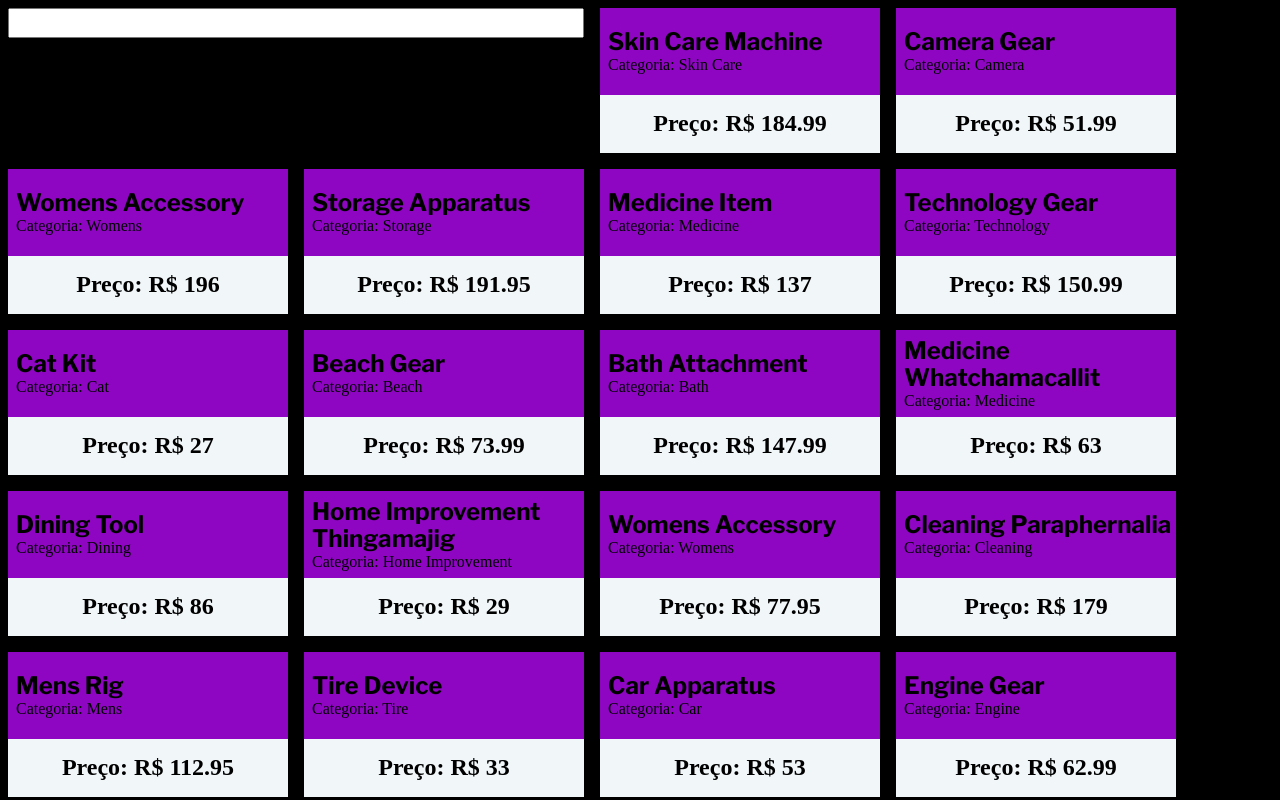
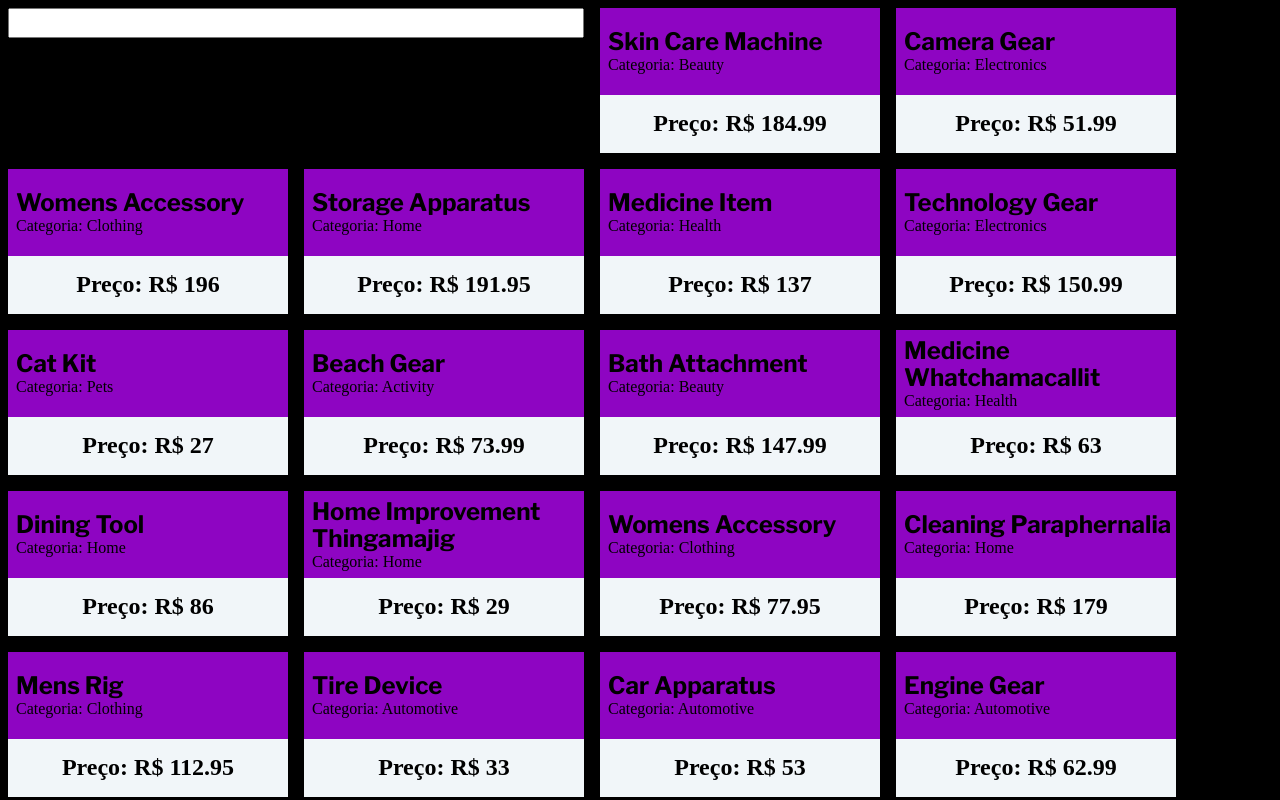
Before and after one commit to RenanVidal/sopa-de-letrinhas, a React (Vite) app: page / in a window 1280 px wide. Shown: the top 800 px of the page. Built offline with nearby package versions, Linux system fonts and the light colour scheme.

Commit message:
1 file modified

```diff
--- a/src/Components/Cards/index.tsx
+++ b/src/Components/Cards/index.tsx
@@ -5,7 +5,7 @@ export default function Card({ item }) {
     <div className={card.card}>
         <div className={card.heading}>
           <h1 className={card.title}>{item.product_name}</h1>
-          <p>Categoria: {item.product_subcategory}</p>
+          <p>Categoria: {item.product_category}</p>
         </div>
         <div className={card.baseboard}>
           <p>Preço: R$ {item.price}</p>
```
